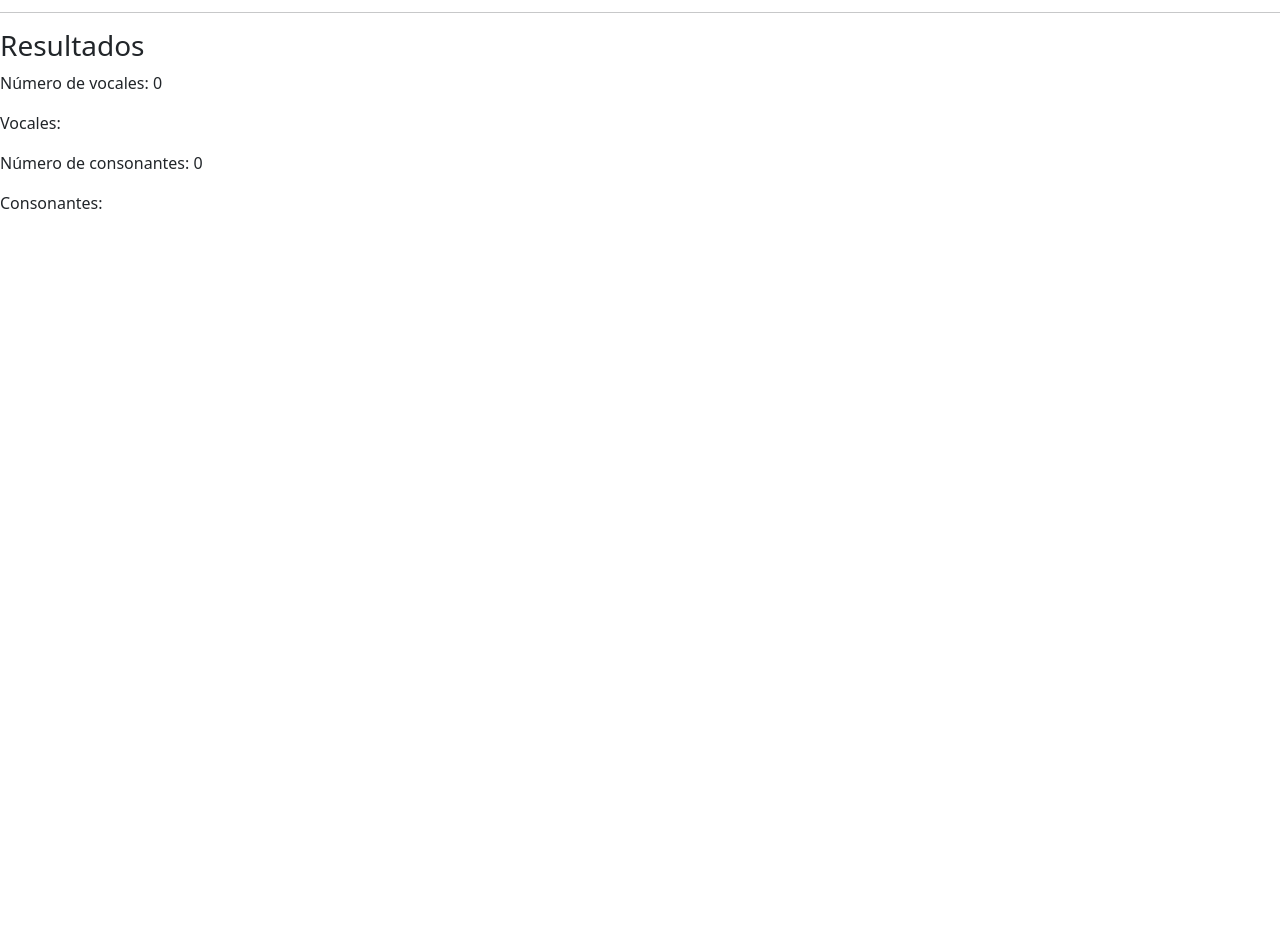
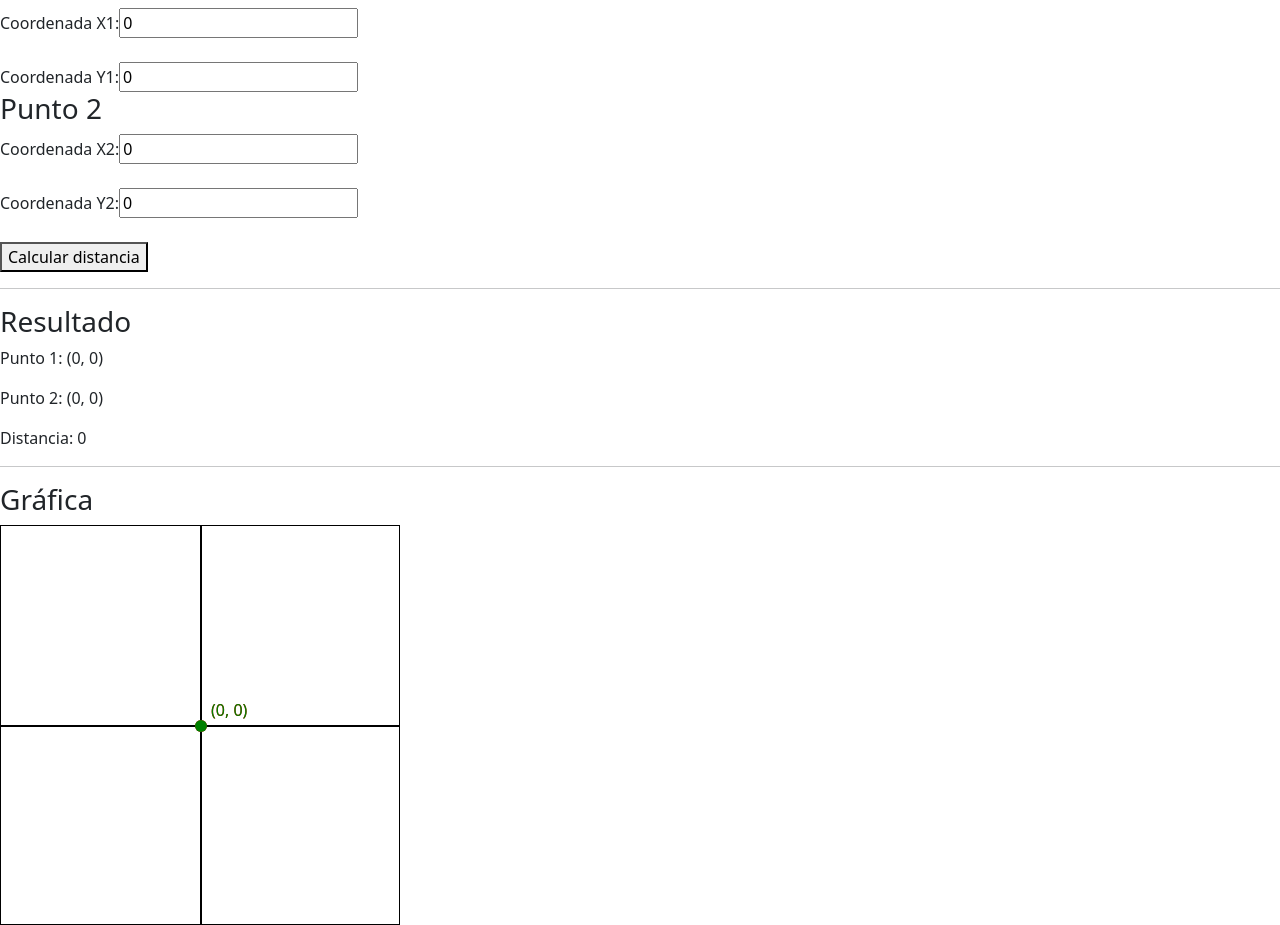
Before and after one commit to IEVN1001-21000426/IntroAngular, an Angular app: page / in a window 1280 px wide. Shown: the part 80-1005 px from the top of the page. Before the commit the page ends 800 px from the top, so only its background shows below. Built offline with nearby package versions, Linux system fonts and the light colour scheme.

Commit message:
distancias 2 puntos 27-09-2026

```diff
--- a/src/app/app-module.ts
+++ b/src/app/app-module.ts
@@ -7,9 +7,10 @@ import { Areas } from './3_ejercicios/areas/areas';
 import { Usuarios } from './3_ejercicios/usuarios/usuarios';
 import { Palindromos } from './3_ejercicios/palindromos/palindromos';
 import { FormsModule } from '@angular/forms';
+import { Distancias } from './formulario/distancias/distancias';
 
 @NgModule({
-  declarations: [App, HeroesList, Areas, Usuarios, Palindromos],
+  declarations: [App, HeroesList, Areas, Usuarios, Palindromos, Distancias],
   imports: [BrowserModule, AppRoutingModule, FormsModule],
   providers: [provideBrowserGlobalErrorListeners()],
   bootstrap: [App],
--- a/src/app/app.html
+++ b/src/app/app.html
@@ -24,6 +24,7 @@
  <!--<app-heroes-list></app-heroes-list>-->
  <!--<app-areas></app-areas>-->
  <!--<app-usuarios></app-usuarios>-->
- <app-palindromos></app-palindromos>
+ <!--<app-palindromos></app-palindromos>-->
+ <app-distancias></app-distancias>
 </body>
 </html>
--- /dev/null
+++ b/src/app/formulario/distancias/distancias.html
@@ -0,0 +1,148 @@
+<h2>Distancia entre dos puntos</h2>
+
+<div>
+
+
+    <h3>Punto 1</h3>
+
+    <label>Coordenada X1:</label>
+    <input
+        type="number"
+        [(ngModel)]="x1"
+    >
+
+    <br><br>
+
+    <label>Coordenada Y1:</label>
+    <input
+        type="number"
+        [(ngModel)]="y1"
+    >
+
+
+
+    <h3>Punto 2</h3>
+
+    <label>Coordenada X2:</label>
+    <input
+        type="number"
+        [(ngModel)]="x2"
+    >
+
+    <br><br>
+
+    <label>Coordenada Y2:</label>
+    <input
+        type="number"
+        [(ngModel)]="y2"
+    >
+
+    <br><br>
+
+
+    <button (click)="calcularDistancia()">
+        Calcular distancia
+    </button>
+
+</div>
+
+
+<hr>
+
+
+
+<h3>Resultado</h3>
+
+<p>
+    Punto 1: ({{ x1 }}, {{ y1 }})
+</p>
+
+<p>
+    Punto 2: ({{ x2 }}, {{ y2 }})
+</p>
+
+<p>
+    Distancia: {{ distancia }}
+</p>
+
+
+<hr>
+
+
+<h3>Gráfica</h3>
+
+<svg
+    width="400"
+    height="400"
+    style="border: 1px solid black; background-color: white;"
+>
+
+    <line
+        x1="0"
+        y1="200"
+        x2="400"
+        y2="200"
+        stroke="black"
+        stroke-width="2"
+    >
+    </line>
+
+
+    <line
+        x1="200"
+        y1="0"
+        x2="200"
+        y2="400"
+        stroke="black"
+        stroke-width="2"
+    >
+    </line>
+
+
+    <line
+        [attr.x1]="graficaX(x1)"
+        [attr.y1]="graficaY(y1)"
+        [attr.x2]="graficaX(x2)"
+        [attr.y2]="graficaY(y2)"
+        stroke="blue"
+        stroke-width="3"
+    >
+    </line>
+
+
+    <circle
+        [attr.cx]="graficaX(x1)"
+        [attr.cy]="graficaY(y1)"
+        r="6"
+        fill="red"
+    >
+    </circle>
+
+
+    <circle
+        [attr.cx]="graficaX(x2)"
+        [attr.cy]="graficaY(y2)"
+        r="6"
+        fill="green"
+    >
+    </circle>
+
+
+    <text
+        [attr.x]="graficaX(x1) + 10"
+        [attr.y]="graficaY(y1) - 10"
+        fill="red"
+    >
+        ({{ x1 }}, {{ y1 }})
+    </text>
+
+
+    <text
+        [attr.x]="graficaX(x2) + 10"
+        [attr.y]="graficaY(y2) - 10"
+        fill="green"
+    >
+        ({{ x2 }}, {{ y2 }})
+    </text>
+
+</svg>
--- /dev/null
+++ b/src/app/formulario/distancias/distancias.ts
@@ -0,0 +1,54 @@
+import { Component } from '@angular/core';
+
+@Component({
+  selector: 'app-distancias',
+  standalone: false,
+  templateUrl: './distancias.html',
+})
+
+export class Distancias {
+
+  x1: number = 0;
+  y1: number = 0;
+
+  x2: number = 0;
+  y2: number = 0;
+
+  distancia: number = 0;
+
+  centroX: number = 200;
+  centroY: number = 200;
+
+
+  escala: number = 25;
+
+
+  calcularDistancia() {
+
+    let diferenciaX = this.x2 - this.x1;
+
+
+    let diferenciaY = this.y2 - this.y1;
+
+
+    this.distancia = Math.sqrt(
+      (diferenciaX * diferenciaX) +
+      (diferenciaY * diferenciaY)
+    );
+
+  }
+
+  graficaX(x: number): number {
+
+    return this.centroX + (x * this.escala);
+
+  }
+
+
+  graficaY(y: number): number {
+
+    return this.centroY - (y * this.escala);
+
+  }
+
+}
```
